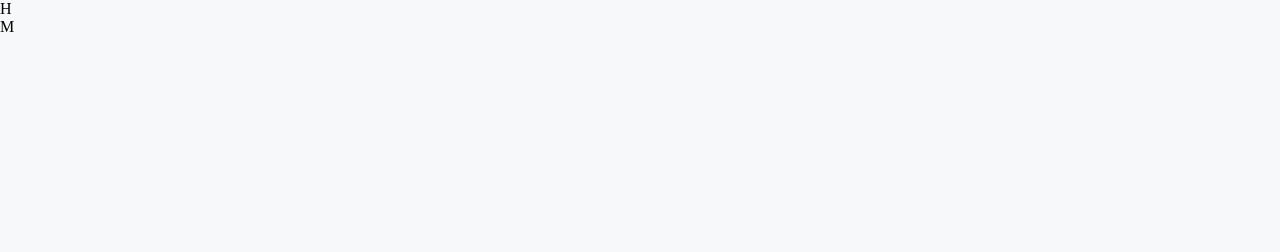
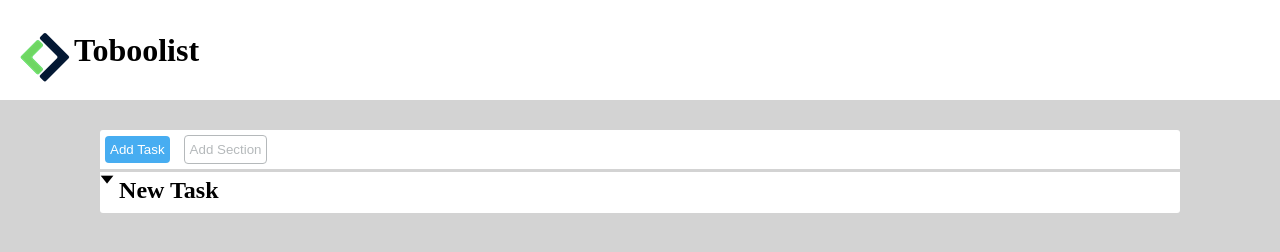
Before and after one commit to EmilianaManzo/html-css-toboolist, a plain HTML site: page index.html in a window 1280 px wide. Drawn offline with Linux system fonts and the light colour scheme.

Commit message:
[add] header e prima parte main

```diff
--- a/assets/style/style.css
+++ b/assets/style/style.css
@@ -5,5 +5,62 @@
 }
 
 body{
-  background-color: #f6f8f9;
+  background-color: lightgrey;
+  font-family: 'Times New Roman', Times, serif;
 }
+
+/* Regole generali */
+.little_container button{
+  padding: 6px 5px;
+  text-align: center;
+  border-radius: 4px;
+  margin: 5px;
+  cursor: pointer;
+}
+
+
+header{
+  background-color: white;
+  height: 100px;
+}
+
+.container{
+  height: 100px;
+}
+
+.container img{
+  margin-left: 20px;
+vertical-align: middle;
+}
+
+.container span{
+  font-size:2rem;
+  font-weight: bold;
+  line-height:100px;;
+}
+
+
+main{
+  background-color: white;
+  max-width: 1400px;
+  max-height: 1000px;
+  margin: 30px 100px;
+  border-radius: 3px;
+}
+
+main .little_container{
+  border-bottom: 3px solid lightgray;
+}
+
+main .little_container #task{
+  background-color: #47adf1;
+  color: white;
+  border: none;
+}
+
+
+main .little_container #section{
+  background-color: white;
+  color:#b5b9bb;
+  border: 1px solid #b5b9bb;
+}
--- a/index.html
+++ b/index.html
@@ -9,13 +9,32 @@
 </head>
 <body>
 
+  <!-- Header -->
   <header>
-    H
+    <div class="container">
+      <img src="assets/img/Logo.png" alt="Logo">
+      <span>Toboolist</span>
+    </div>
   </header>
+  <!-- /Header -->
 
+  <!-- Main  -->
   <main>
-    M
+    <div class="little_container">
+    <button id="task">Add Task</button>
+    <button id="section">Add Section</button>
+    </div>
+
+    <div class=" big_container">
+      <section class="row">
+        <h1><span>&#129171;</span> New Task </h1>
+      </section>
+
+      <section></section>
+      <section></section>
+    </div>
   </main>
+  <!-- /Main  -->
 
 
 </body>
```
